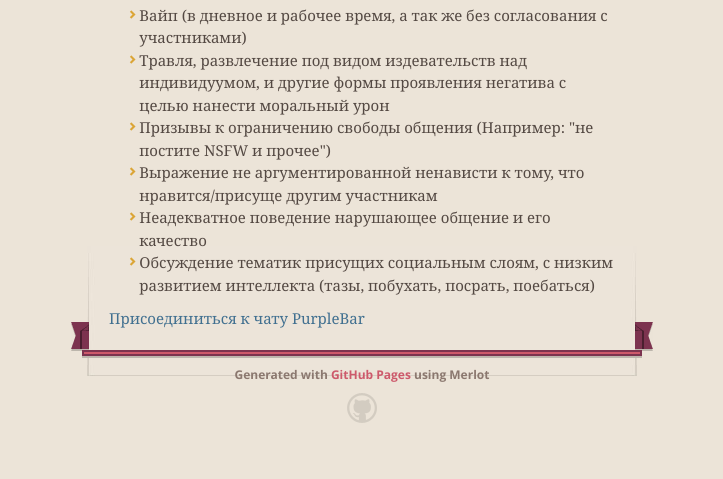
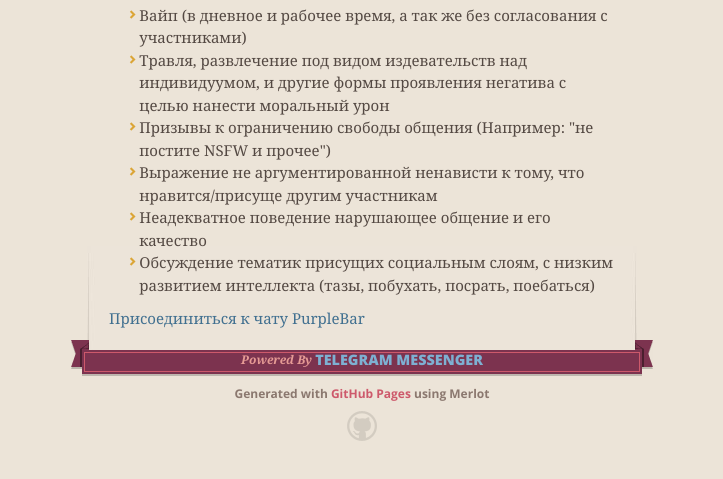
Before and after one commit to purplebar/purplebar.github.io, a plain HTML site: page index.html in a window 1280 px wide. Shown: the part 465-944 px from the top of the page, without its empty margins (278-1001 px from the left). Drawn offline with nearby package versions, Linux system fonts and the light colour scheme.

Commit message:
Update index.html

```diff
--- a/index.html
+++ b/index.html
@@ -70,6 +70,7 @@
         <span class="ribbon-outer">
           <span class="ribbon-inner">
             <!--<p>Projects by <a href="https://github.com/purplebar">purplebar</a> can be found on <a href="https://github.com/purplebar">GitHub</a></p>-->
+            <p>Powered By <a href="telegram.org">Telegram Messenger</a></p>
           </span>
           <span class="left-tail"></span>
           <span class="right-tail"></span>
```
